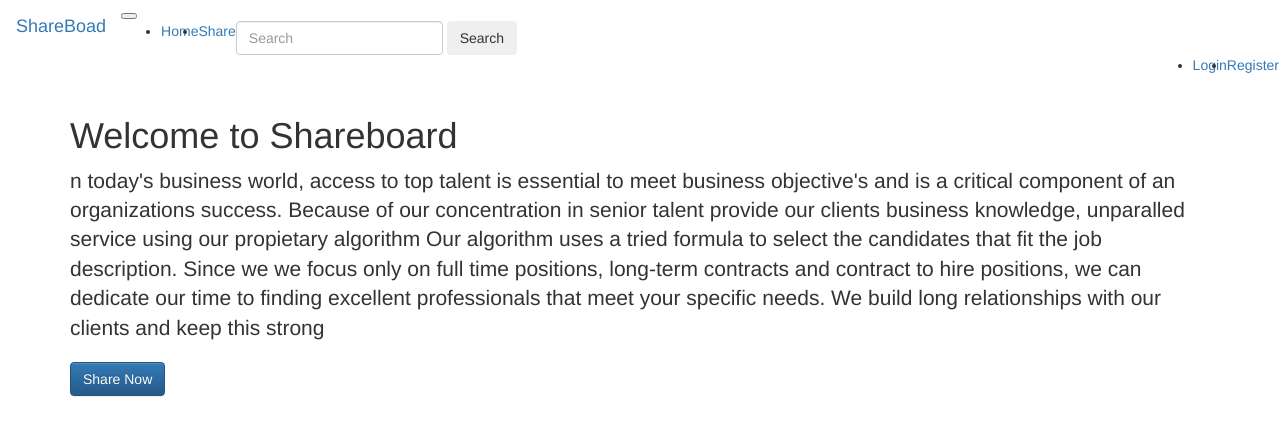
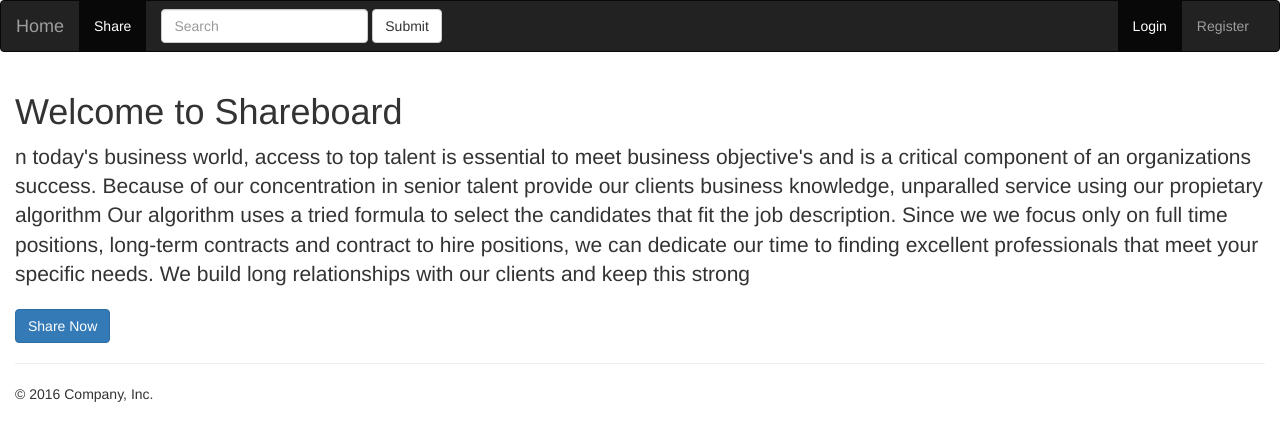
Before and after one commit to Adewagold/futurespork-framework, a PHP site: page /future/ in a window 1280 px wide. Shown: the top 441 px of the page. Run offline with PHP 8.4, Linux system fonts and the light colour scheme; data that the repository does not hold is empty; some libraries are stand-ins or nearby versions.

Commit message:
Bootstrap files modified

```diff
--- a/views/main.php
+++ b/views/main.php
@@ -1,69 +1,95 @@
+
 <!DOCTYPE html>
-<html>
+<html lang="en">
   <head>
+    <meta charset="utf-8">
+    <meta http-equiv="X-UA-Compatible" content="IE=edge">
+    <meta name="viewport" content="width=device-width, initial-scale=1">
+    <!-- The above 3 meta tags *must* come first in the head; any other head content must come *after* these tags -->
+    <meta name="description" content="">
+    <meta name="author" content="">
+    <link rel="icon" href="../../favicon.ico">
 
-	<title>ShareBoad Application</title>
+    <title>Future Sport Fra</title>
+
+    <!-- Bootstrap core CSS -->
    <!-- Latest compiled and minified CSS -->
-<link rel="stylesheet" href="https://maxcdn.bootstrapcdn.com/bootstrap/3.3.7/css/bootstrap.min.css" integrity="sha384-BVYiiSIFeK1dGmJRAkycuHAHRg32OmUcww7on3RYdg4Va+PmSTsz/K68vbdEjh4u" crossorigin="anonymous">
-<!-- Optional theme -->
-<link rel="stylesheet" href="https://maxcdn.bootstrapcdn.com/bootstrap/3.3.7/css/bootstrap-theme.min.css" integrity="sha384-rHyoN1iRsVXV4nD0JutlnGaslCJuC7uwjduW9SVrLvRYooPp2bWYgmgJQIXwl/Sp" crossorigin="anonymous">
+<link rel="stylesheet" href="https://bootswatch.com/cosmo/bootstrap.min.css">
+
+
 
 <!-- Latest compiled and minified JavaScript -->
 <script src="https://maxcdn.bootstrapcdn.com/bootstrap/3.3.7/js/bootstrap.min.js" integrity="sha384-Tc5IQib027qvyjSMfHjOMaLkfuWVxZxUPnCJA7l2mCWNIpG9mGCD8wGNIcPD7Txa" crossorigin="anonymous"></script>
+    <!-- HTML5 shim and Respond.js for IE8 support of HTML5 elements and media queries -->
+    <!--[if lt IE 9]>
+      <script src="https://oss.maxcdn.com/html5shiv/3.7.3/html5shiv.min.js"></script>
+      <script src="https://oss.maxcdn.com/respond/1.4.2/respond.min.js"></script>
+    <![endif]-->
   </head>
+
   <body>
+<nav class="navbar navbar-inverse">
+  <div class="container-fluid">
+    <div class="navbar-header">
+      <button type="button" class="navbar-toggle collapsed" data-toggle="collapse" data-target="#bs-example-navbar-collapse-2">
+        <span class="sr-only">ShareBoad Application</span>
+        <span class="icon-bar"></span>
+        <span class="icon-bar"></span>
+        <span class="icon-bar"></span>
+      </button>
+      <a class="navbar-brand" href="<?php echo ROOT_URL ?>">Home</a>
+    </div>
 
-<nav class="navbar navbar-expand-md navbar-dark bg-dark default">
-      <a class="navbar-brand" href="#">ShareBoad</a>
-      <button class="navbar-toggler" type="button" data-toggle="collapse" data-target="#navbarsExampleDefault" aria-controls="navbarsExampleDefault" aria-expanded="false" aria-label="Toggle navigation">
-        <span class="navbar-toggler-icon"></span>
-      </button>
-
-      <div class="collapse navbar-collapse" id="navbarsExampleDefault">
-        <ul class="navbar-nav mr-auto">
-          <li class="nav-item active">
-            <a class="nav-link" href="<?php echo ROOT_URL ?>">Home <span class="sr-only">(current)</span></a>
-          </li>
-          <li class="nav-item">
-            <a class="nav-link disabled" href="<?php echo ROOT_URL ?>share">Share</a>
-          </li>
+    <div class="collapse navbar-collapse" id="bs-example-navbar-collapse-2">
+      <ul class="nav navbar-nav">
+        <li class="active"><a href="<?php echo ROOT_URL ?>share">Share <span class="sr-only">(current)</span></a></li>
 
         </ul>
-		<form class="form-inline my-2 my-lg-0">
-          <input class="form-control mr-sm-2" type="text" placeholder="Search" aria-label="Search">
-          <button class="btn btn-outline-success my-2 my-sm-0" type="submit">Search</button>
+
+      </ul>
+      <form class="navbar-form navbar-left" role="search">
+        <div class="form-group">
+          <input type="text" class="form-control" placeholder="Search">
+        </div>
+        <button type="submit" class="btn btn-default">Submit</button>
       </form>
-        <ul class="navbar-nav navbar-right">
+      <ul class="nav navbar-nav navbar-right">
         <li class="nav-item active">
             <a class="nav-link" href="<?php echo ROOT_URL ?>users/login">Login <span class="sr-only">(current)</span></a>
           </li>
           <li class="nav-item">
             <a class="nav-link disabled" href="<?php echo ROOT_URL ?>users/register">Register</a>
           </li>
-
       </ul>
-
+    </div>
   </div>
 </nav>
 
-    <div class="container">
+
+    <!-- Main jumbotron for a primary marketing message or call to action -->
+    <div class="container-fluid">
    <div class="row">
 	<div class="col-xs-12 col-sm-12 col-md-12 col-lg-12">
 		<?php require($view) ?>
 	</div>
 </div>
 
+      <hr>
 
-    </div><!-- /.container -->
+      <footer>
+        <p>&copy; 2016 Company, Inc.</p>
+      </footer>
+    </div>
+    </div><!-- /container -->
 
 
     <!-- Bootstrap core JavaScript
     ================================================== -->
     <!-- Placed at the end of the document so the pages load faster -->
-     <script src="https://code.jquery.com/jquery-3.2.1.slim.min.js" integrity="sha384-KJ3o2DKtIkvYIK3UENzmM7KCkRr/rE9/Qpg6aAZGJwFDMVNA/GpGFF93hXpG5KkN" crossorigin="anonymous"></script>
-    <script src="https://cdnjs.cloudflare.com/ajax/libs/popper.js/1.11.0/umd/popper.min.js" integrity="sha384-b/U6ypiBEHpOf/4+1nzFpr53nxSS+GLCkfwBdFNTxtclqqenISfwAzpKaMNFNmj4" crossorigin="anonymous"></script>
-    <script src="https://maxcdn.bootstrapcdn.com/bootstrap/4.0.0-beta/js/bootstrap.min.js" integrity="sha384-h0AbiXch4ZDo7tp9hKZ4TsHbi047NrKGLO3SEJAg45jXxnGIfYzk4Si90RDIqNm1" crossorigin="anonymous"></script>
+    <script src="https://ajax.googleapis.com/ajax/libs/jquery/1.12.4/jquery.min.js"></script>
+    <script>window.jQuery || document.write('<script src="../../assets/js/vendor/jquery.min.js"><\/script>')</script>
+    <script src="../../dist/js/bootstrap.min.js"></script>
+    <!-- IE10 viewport hack for Surface/desktop Windows 8 bug -->
+    <script src="../../assets/js/ie10-viewport-bug-workaround.js"></script>
   </body>
 </html>
-</body>
-</html>
```
Lines whose indentation alone changed are shown as unchanged.
